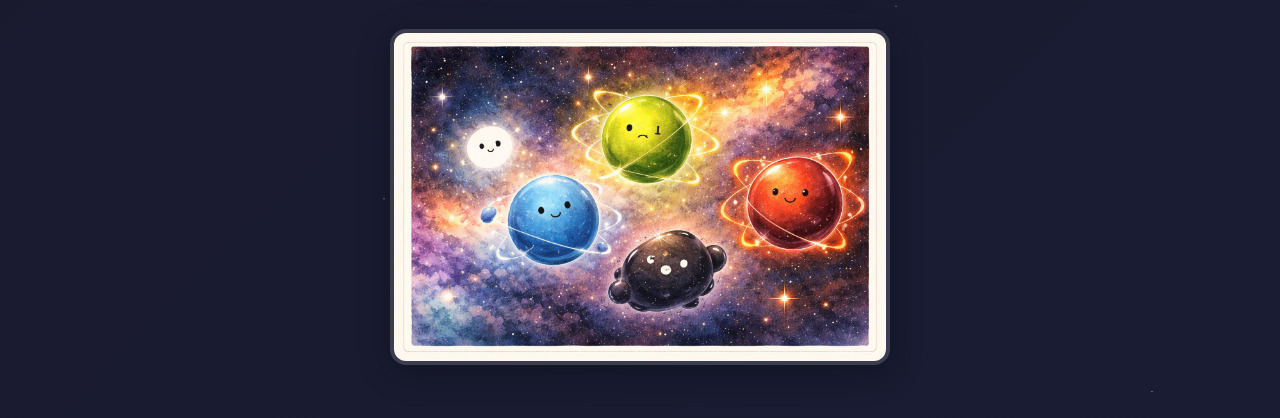
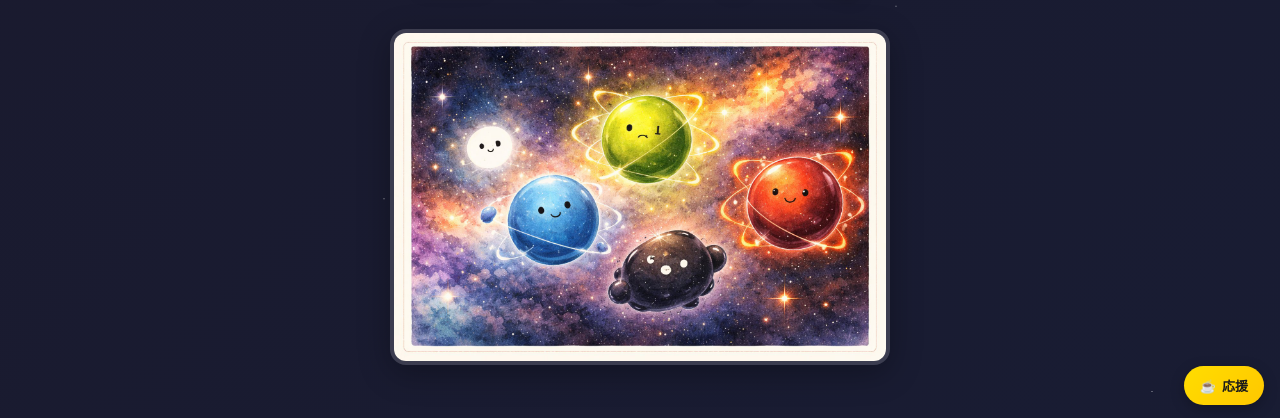
Before and after one commit to osakenpiro/genshi-no-ehon, a plain HTML site: page index.html in a window 1280 px wide. Shown: the part 379-797 px from the top of the page. Drawn offline with Linux system fonts and the light colour scheme; a web font is replaced by a local one.

Commit message:
Add BMC support button (osakenpiro)

```diff
--- a/index.html
+++ b/index.html
@@ -204,4 +204,42 @@
   <div class="series-links">📚 じこしょうかいシリーズ<br><a href="https://osakenpiro.github.io/jikoshoukai/">シリーズ一覧</a></div>
   <div class="colophon">※ このおはなしは わかりやすさを ゆうせんして かんりゃくかしています。<br>がくじゅつてきな せいかくさについては せんもんしょを ごさんしょうください。</div>
 </section>
+<!-- osakenpiro support button v1 -->
+<style>
+  .osk-support-btn {
+    position: fixed;
+    bottom: 16px;
+    right: 16px;
+    background: linear-gradient(135deg, #FFDD00 0%, #FFC700 100%);
+    color: #1a1a1a;
+    padding: 10px 16px;
+    border-radius: 999px;
+    text-decoration: none;
+    font-family: -apple-system, BlinkMacSystemFont, 'Segoe UI', 'Hiragino Sans', sans-serif;
+    font-weight: 700;
+    font-size: 13px;
+    box-shadow: 0 4px 14px rgba(0,0,0,0.25);
+    z-index: 99999;
+    display: inline-flex;
+    align-items: center;
+    gap: 6px;
+    transition: transform 0.2s ease, box-shadow 0.2s ease;
+  }
+  .osk-support-btn:hover {
+    transform: translateY(-2px);
+    box-shadow: 0 6px 20px rgba(0,0,0,0.3);
+  }
+  @media (max-width: 480px) {
+    .osk-support-btn { font-size: 12px; padding: 8px 12px; }
+  }
+</style>
+<a href="https://www.buymeacoffee.com/osakenpiro"
+   target="_blank"
+   rel="noopener noreferrer"
+   class="osk-support-btn"
+   aria-label="osakenpiroを応援する">
+  ☕ <span>応援</span>
+</a>
+<!-- /osakenpiro support button -->
+
 </body></html>
```
